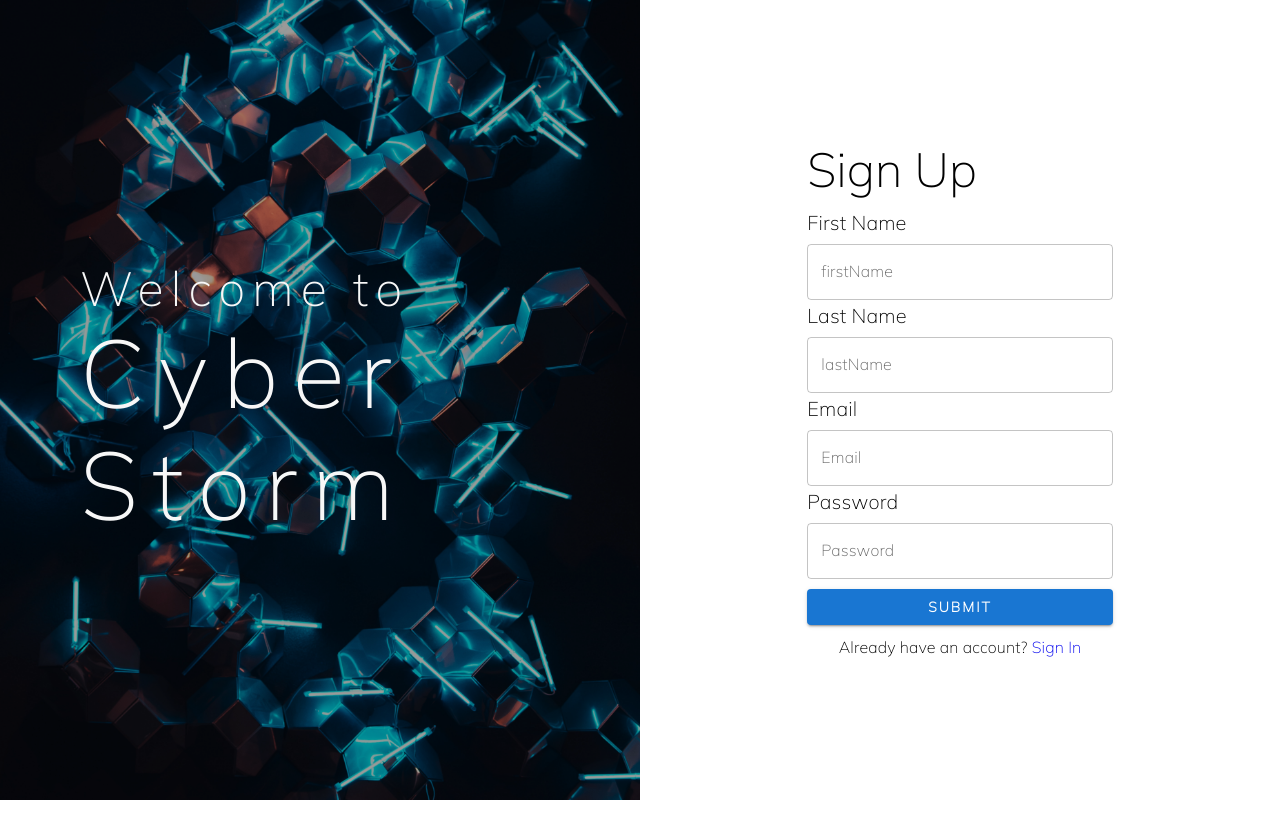
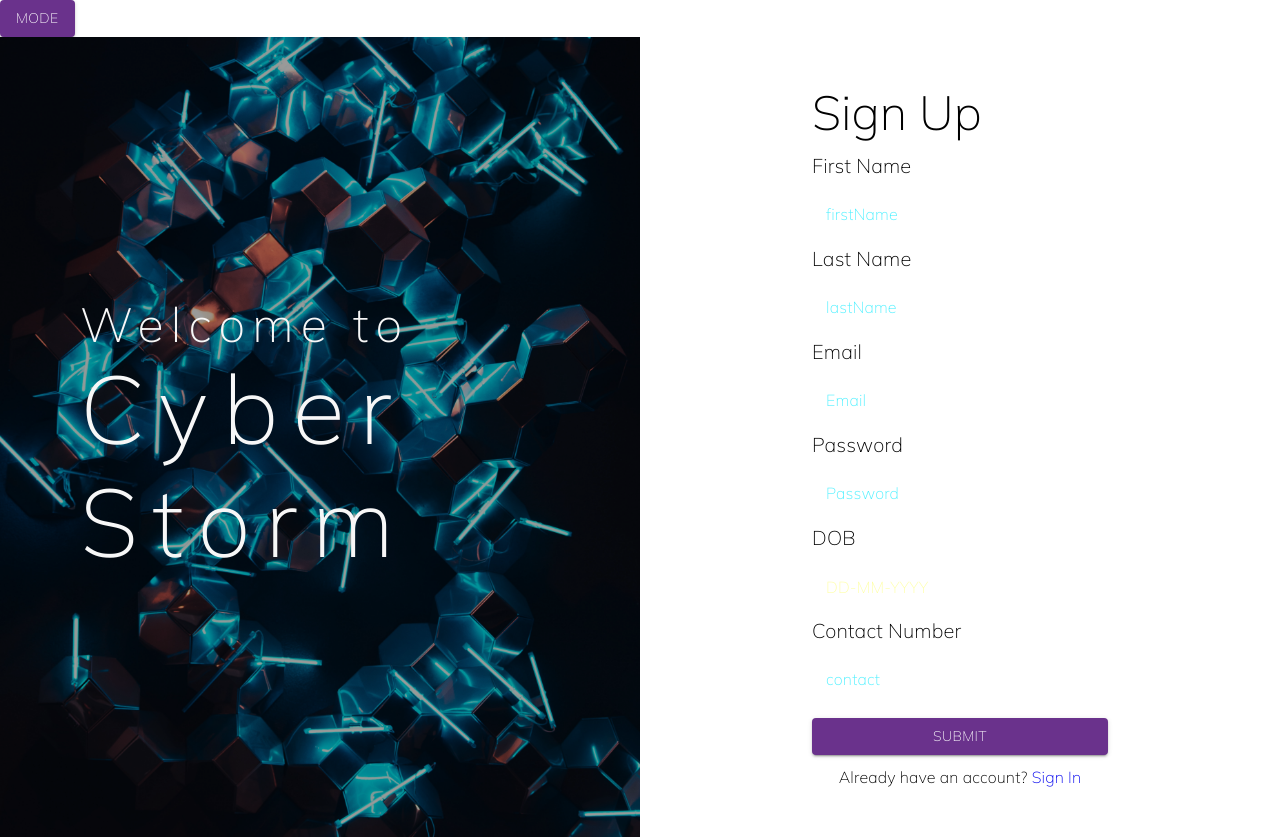
Before and after one commit to MohdZuhaib/machine-creator, a React (Create React App) app: page /Signup in a window 1280 px wide. Before the commit the page ends 800 px from the top, so only its background shows below. Built offline with nearby package versions, Linux system fonts and the light colour scheme; a web font is replaced by a local one.

Commit message:
added dark mode

```diff
--- a/src/App.js
+++ b/src/App.js
@@ -1,90 +1,112 @@
+import { useMemo, useState } from "react";
 import Router from "./routes";
 import { ThemeProvider, createTheme } from "@mui/material/styles";
-import { useEffect } from "react";
-import jwtDecode from "jwt-decode";
+import { Button} from "@mui/material";
+// import { useEffect } from "react";
+// import jwtDecode from "jwt-decode";
+import getDesignTokens from "./Theme/Theme";
+// import ColorModeContext from './Theme/context'
+// import toggleColorMode from './Theme/toggleMode'
+function App() {
+  const [mode, setMode] = useState("dark");
+  const toggleColorMode = () => {
+    setMode((prevMode) => (prevMode === "dark" ? "light" : "dark"));
+  };
+  // const colorMode = useMemo(
+  //   () => ({
+  //     // The dark mode switch would invoke this method
 
-function App() {
+  //   }),
+  //   []
+  // );
   // useEffect(()=>{
   //   let user=jwtDecode(localStorage.getItem("token"));
   //   console.log("booom user",user);
 
   // },[])
-  const theme = createTheme({
-    palette: {
-      secondary: {
-        main: "#0D0D20",
-        light: "#171727",
-        contrastText: "#ffff",
-      },
-    },
-    components: {
-      MuiFormHelperText: {
-        styleOverrides: {
-          root: {
-            marginLeft: "3px",
-            color: "#ff7d56 !important",
-          },
-        },
-      },
-      MuiMenu: {
-        styleOverrides: {
-          paper: {
-            backgroundColor: "#ffff !important",
-          },
-        },
-      },
-      MuiMobileStepper: {
-        styleOverrides: {
-          root: {
-            color: "#fff",
-            paddingTop: 0,
-            paddingBottom: 0,
-            background: "#171727",
-            borderBottomRightRadius: "13px",
-            borderBottomLeftRadius: "13px",
-          },
-        },
-      },
-      MuiButton: {
-        styleOverrides: {
-          containedPrimary: {
-            fontWeight: "bold",
-            letterSpacing: "2px",
-          },
-        },
-      },
-      MuiTab: {
-        styleOverrides: {
-          root: {
-            color: "#ffff !important",
-            "&.Mui-selected": {
-              color: "#1976d2 !important",
-            },
-          },
-        },
-      },
-      MuiTabs: {
-        styleOverrides: {
-          indicator: {
-            backgroundColor: "#1976d2",
-          },
-        },
-      },
-      MuiPaper: {
-        styleOverrides: {
-          root: {
-            backgroundColor: "#0000",
-          },
-        },
-      },
-    },
-  });
+  // const theme = createTheme({
+  //   palette: {
+  //     mode:'dark',
+  //     secondary: {
+  //       main: "#0D0D20",
+  //       light: "#171727",
+  //       contrastText: "#ffff",
+  //     },
+  //   },
+  //   components: {
+  //     MuiFormHelperText: {
+  //       styleOverrides: {
+  //         root: {
+  //           marginLeft: "3px",
+  //           color: "#ff7d56 !important",
+  //         },
+  //       },
+  //     },
+  //     MuiMenu: {
+  //       styleOverrides: {
+  //         paper: {
+  //           backgroundColor: "#ffff !important",
+  //         },
+  //       },
+  //     },
+  //     MuiMobileStepper: {
+  //       styleOverrides: {
+  //         root: {
+  //           color: "#fff",
+  //           paddingTop: 0,
+  //           paddingBottom: 0,
+  //           background: "#171727",
+  //           borderBottomRightRadius: "13px",
+  //           borderBottomLeftRadius: "13px",
+  //         },
+  //       },
+  //     },
+  //     MuiButton: {
+  //       styleOverrides: {
+  //         containedPrimary: {
+  //           fontWeight: "bold",
+  //           letterSpacing: "2px",
+  //         },
+  //       },
+  //     },
+  //     MuiTab: {
+  //       styleOverrides: {
+  //         root: {
+  //           color: "#ffff !important",
+  //           "&.Mui-selected": {
+  //             color: "#1976d2 !important",
+  //           },
+  //         },
+  //       },
+  //     },
+  //     MuiTabs: {
+  //       styleOverrides: {
+  //         indicator: {
+  //           backgroundColor: "#1976d2",
+  //         },
+  //       },
+  //     },
+  //     MuiPaper: {
+  //       styleOverrides: {
+  //         root: {
+  //           backgroundColor: "#0000",
+  //         },
+  //       },
+  //     },
+  //   },
+  // });
+  const theme = useMemo(() => createTheme(getDesignTokens(mode)), [mode]);
   return (
+    // <ColorModeContext.Provider value={colorMode}>
     <ThemeProvider theme={theme}>
       <div className="App">
+        <Button variant="contained" onClick={toggleColorMode}>
+          Mode
+        </Button>
         <Router />
       </div>
     </ThemeProvider>
+    // </ColorModeContext.Provider>
   );
 }
 
--- /dev/null
+++ b/src/Theme/Theme.js
@@ -0,0 +1,36 @@
+const getDesignTokens = (mode) => ({
+  palette: {
+    mode,
+    ...(mode === "light"
+      ? {
+          // palette values for light mode
+          primary: { main: "#0D0D20" },
+          secondary: {
+            main: "#0D0D20",
+            light: "#171727",
+            contrastText: "#ffff",
+          },
+
+          text: {
+            primary: "#FFC0CB",
+            secondary: "#85282b",
+          },
+        }
+      : {
+          // palette values for dark mode
+          primary: {
+            main: "#6a328c",
+          },
+
+          background: {
+            default: "#fcff4f",
+            paper: "#fcff4f",
+          },
+          text: {
+            primary: "#fcff4f",
+            secondary: "#4ff0ff",
+          },
+        }),
+  },
+});
+export default getDesignTokens;
--- /dev/null
+++ b/src/Theme/context.js
@@ -0,0 +1,4 @@
+// import { createContext } from "react";
+// const ColorModeContext = createContext({ toggleColorMode: () => {} });
+
+// export default ColorModeContext;
--- a/src/containers/Auth/Signup/index.js
+++ b/src/containers/Auth/Signup/index.js
@@ -26,6 +26,10 @@ const validationSchema = yup.object({
   firstName: yup
     .string("Enter your First Name")
     .required("First Name is required"),
+  dob: yup.string("Enter your Birth Date").required("Birth Date is required"),
+  contact: yup
+    .string("Enter your Contact Number")
+    .required("Contact Number is required"),
   email: yup
     .string("Enter your email")
     .email("Enter a valid email")
@@ -51,6 +55,8 @@ const SignUp = () => {
     initialValues: {
       firstName: "",
       lastName: "",
+      dob: "",
+      contact: "",
       email: "",
       password: "",
     },
@@ -117,6 +123,34 @@ const SignUp = () => {
           error={formik.touched.password && Boolean(formik.errors.password)}
           helperText={formik.touched.password && formik.errors.password}
         />{" "}
+        <Typography variant="h6" className={classes.formLabel}>
+          DOB
+        </Typography>
+        <TextField
+          fullWidth
+          id="dob"
+          name="dob"
+          placeholder="DD-MM-YYYY"
+          className="form-input"
+          value={formik.values.dob}
+          onChange={formik.handleChange}
+          error={formik.touched.dob && Boolean(formik.errors.dob)}
+          helperText={formik.touched.dob && formik.errors.dob}
+        />{" "}
+        <Typography variant="h6" className={classes.formLabel}>
+          Contact Number
+        </Typography>
+        <TextField
+          fullWidth
+          id="contact"
+          name="contact"
+          label="contact"
+          className="form-input"
+          value={formik.values.contact}
+          onChange={formik.handleChange}
+          error={formik.touched.contact && Boolean(formik.errors.contact)}
+          helperText={formik.touched.contact && formik.errors.contact}
+        />{" "}
         <Button
           color="primary"
           variant="contained"
--- a/src/containers/Profile/index.js
+++ b/src/containers/Profile/index.js
@@ -43,7 +43,7 @@ const useStyles = makeStyles(() => ({
     backgroundColor: "#f3f3f3",
   },
   profileLeft: {
-    backgroundColor: "#3e3e3e",
+    backgroundColor: "#171727",
     position: "relative",
   },
   profileRight: {
@@ -70,6 +70,8 @@ const Profile = () => {
   const [formData, setformData] = useState({
     firstName: "",
     lastName: "",
+    dob: "",
+    contact: "",
     avatar: "",
   });
   const [isEdit, setEdit] = useState(false);
@@ -93,6 +95,8 @@ const Profile = () => {
       ...formData,
       firstName: user?.firstName,
       lastName: user?.lastName,
+      dob: user?.dob,
+      contact: user?.contact,
       avatar: user?.lastName,
     });
   }, [isEdit]);
@@ -101,6 +105,8 @@ const Profile = () => {
     initialValues: {
       firstName: user.firstName,
       lastName: user.lastName,
+      dob: user.dob,
+      contact: user.contact,
       avatar: image.data,
     },
     validationSchema: validationSchema,
@@ -116,6 +122,8 @@ const Profile = () => {
       data.append("avatar", formData.avatar);
       data.append("firstName", formData.firstName);
       data.append("lastName", formData.lastName);
+      data.append("dob", formData.dob);
+      data.append("contact", formData.contact);
 
       const response = await axios.put(ApiConfig.auth.updateProfile, data, {
         headers: {
@@ -251,8 +259,8 @@ const Profile = () => {
                     </Typography>
                     <TextField
                       fullWidth
-                      id="lastName"
-                      name="lastName"
+                      id="dob"
+                      name="dob"
                       className="form-input"
                       value={formData.dob}
                       onChange={handleChange}
@@ -260,7 +268,7 @@ const Profile = () => {
                   </>
                 ) : (
                   <Typography variant="h4">
-                    {user ? "12-08-2021" : "DOB"}
+                    {user ? user.dob : "DOB"}
                   </Typography>
                 )}
                 {isEdit ? (
@@ -270,8 +278,8 @@ const Profile = () => {
                     </Typography>
                     <TextField
                       fullWidth
-                      id="lastName"
-                      name="lastName"
+                      id="contact"
+                      name="contact"
                       className="form-input"
                       value={formData.contact}
                       onChange={handleChange}
@@ -279,7 +287,7 @@ const Profile = () => {
                   </>
                 ) : (
                   <Typography variant="h4">
-                    {user ? "+917565890296" : "Contact Number"}
+                    {user ? user.contact : "Contact Number"}
                   </Typography>
                 )}
                 <Box sx={{ textAlign: "center" }}>
```
Also changed, not shown: src/containers/Home/index.js (+11 -5 lines).
